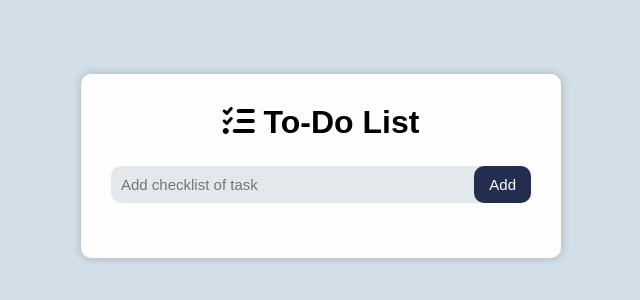
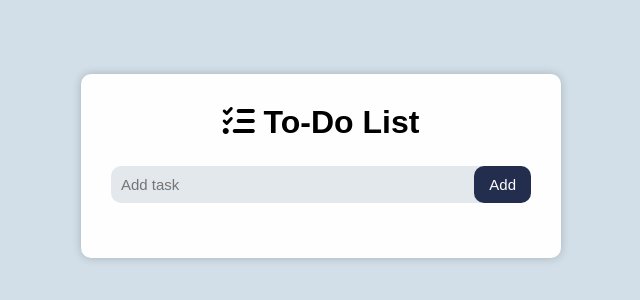
Before and after one commit to ShindeMaithili/To-Do-App, a plain HTML site: page index.html in a window 1280 px wide. Shown: the part 234-534 px from the top of the page, 319-959 px from the left. Drawn offline with Linux system fonts and the light colour scheme.

Commit message:
Update index.html

```diff
--- a/index.html
+++ b/index.html
@@ -17,7 +17,7 @@
         <input
           type="text"
           id="task-container"
-          placeholder="Add checklist of task"
+          placeholder="Add task"
         />
         <button onclick="addTask()">Add</button>
       </div>
```
